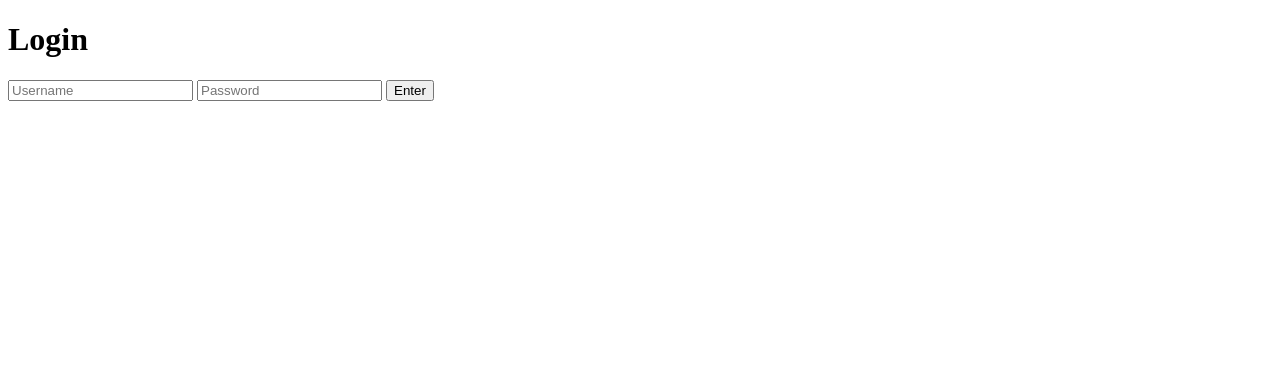
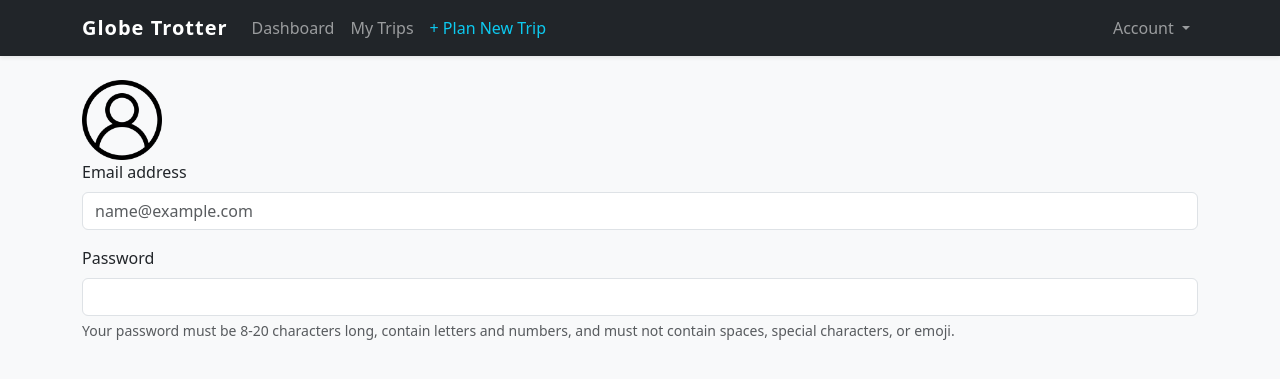
Before and after one commit to Niredxl/globe-trot, a Flask app: template templates/login.html in a window 1280 px wide. Shown: the top 379 px of the page. Run offline with Flask 3, Linux system fonts and the light colour scheme; the template is opened without the code that fills it, so the values that code supplies are empty; some libraries are stand-ins or nearby versions.

Commit message:
login page static

```diff
--- a/app.py
+++ b/app.py
@@ -3,8 +3,12 @@ from flask import Flask, render_template
 app = Flask(__name__)
 
 @app.route('/')
+def home():
+    return render_template('base.html')
+
+@app.route('/login')
 def login():
-    return render_template('base.html')
+    return render_template('login.html')
 
 if __name__ == '__main__':
     app.run(debug=True)
--- /dev/null
+++ b/static/css/login.css
@@ -0,0 +1,11 @@
+body{
+    display:flex;
+    flex-direction: column;
+}
+.container.py-4{
+        padding-top: 3rem;
+}
+.profile-pic{
+    height: auto;
+    width: 5rem;
+}
--- a/templates/base.html
+++ b/templates/base.html
@@ -11,6 +11,7 @@
         body { background-color: #f8f9fa; }
         .navbar-brand { font-weight: bold; letter-spacing: 1px; }
     </style>
+    {% block styles %}{% endblock %}
 </head>
 <body>
 
--- a/templates/login.html
+++ b/templates/login.html
@@ -1,14 +1,19 @@
-<!DOCTYPE html>
-<html>
-<head>
-    <title>Trip Planner Login</title>
-</head>
-<body>
-    <h1>Login</h1>
-    <form>
-        <input type="text" placeholder="Username">
-        <input type="password" placeholder="Password">
-        <button type="submit">Enter</button>
-    </form>
-</body>
-</html>
+{% extends "base.html" %}
+{% block styles %}
+    <link rel="stylesheet" href="{{ url_for('static', filename='css/login.css') }}">
+{% endblock %}
+{% block content %}
+<div class="login-form">
+    <img src="{{ url_for('static', filename='img/user.png') }}" class="profile-pic">
+    <div class="mb-3">
+        <label for="exampleFormControlInput1" class="form-label">Email address</label>
+        <input type="email" class="form-control" id="exampleFormControlInput1" placeholder="name@example.com">
+    </div>
+    <div class="password">
+            <label for="inputPassword5" class="form-label">Password</label>
+            <input type="password" id="inputPassword5" class="form-control" aria-describedby="passwordHelpBlock">
+            <div id="passwordHelpBlock" class="form-text">Your password must be 8-20 characters long, contain letters and numbers, and must not contain spaces, special characters, or emoji.</div>
+    </div>
+</div>
+
+{% endblock %}
```
Also changed, not shown: README.md, static/img/user.png (added).
